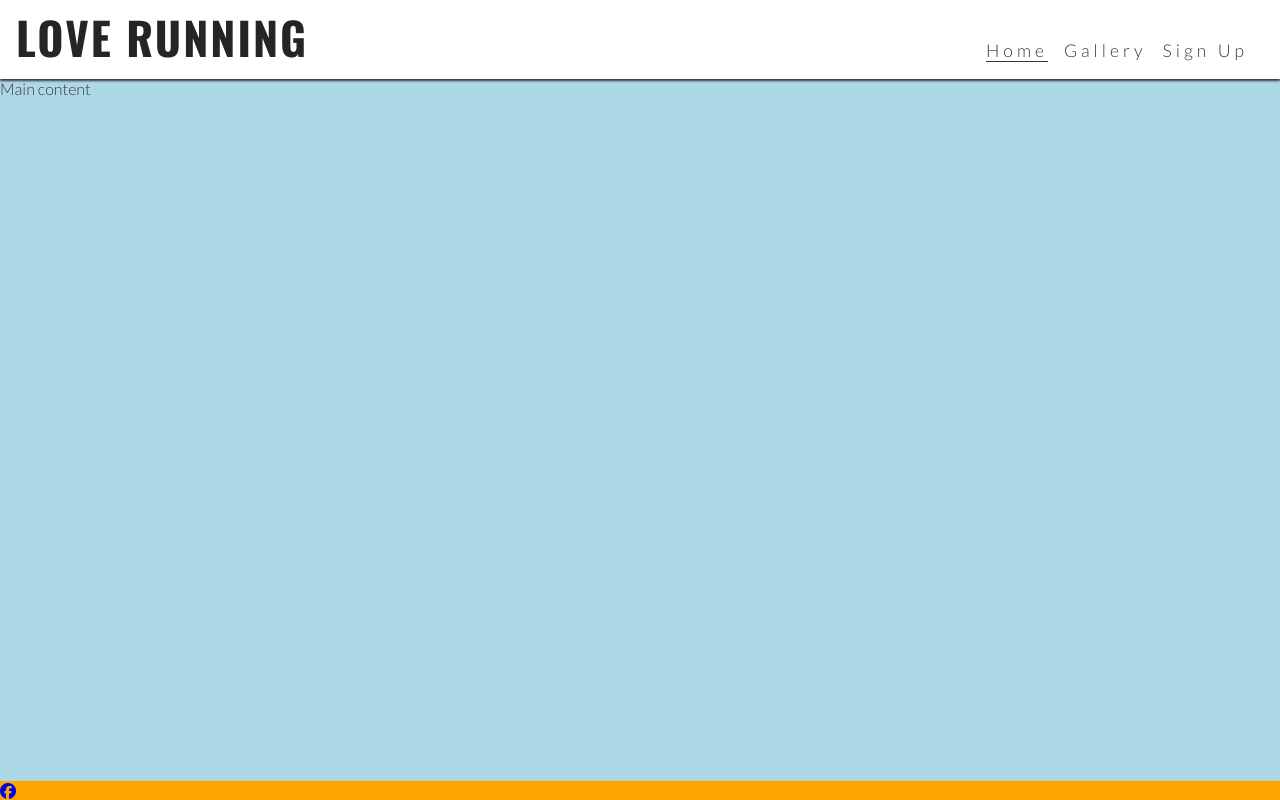
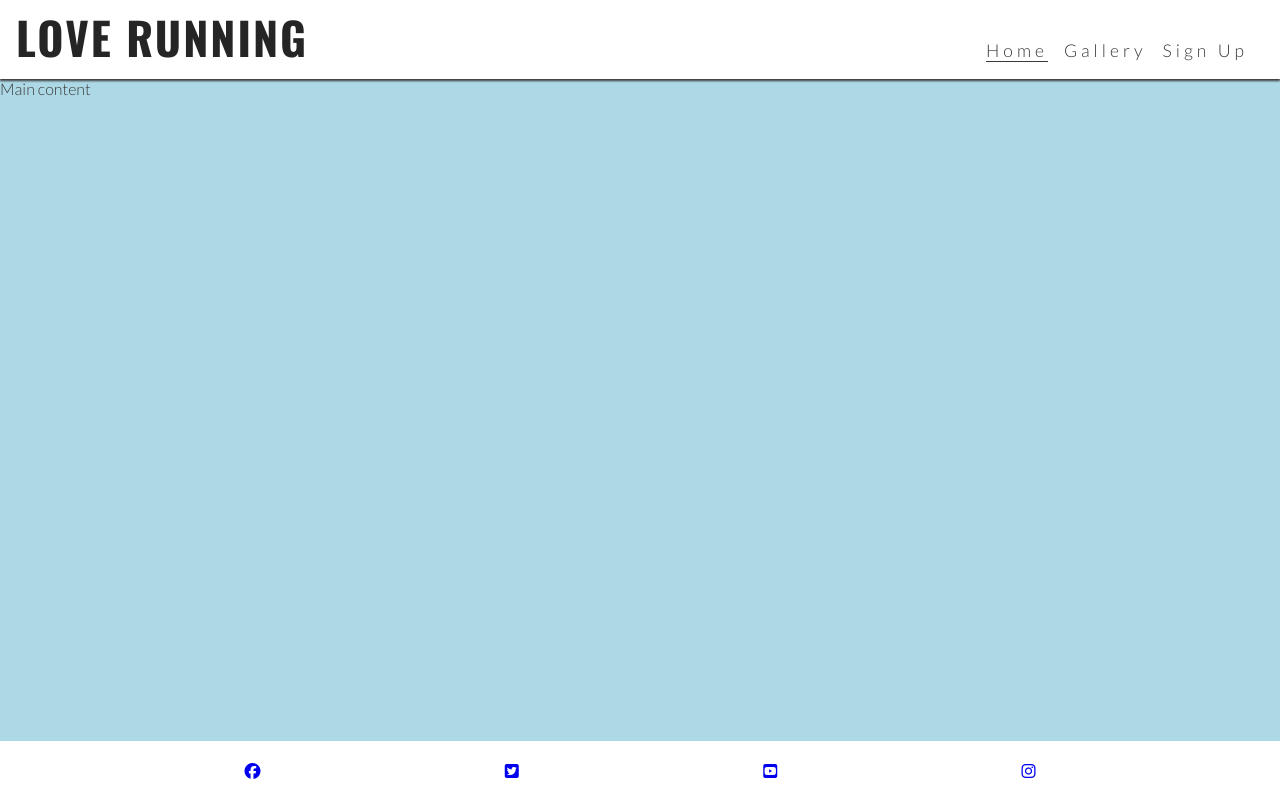
Before and after one commit to CaylinDewey/love-running-A, a plain HTML site: page index.html in a window 1280 px wide. Drawn offline with nearby package versions, Linux system fonts and the light colour scheme.

Commit message:
footer background colour to white  and icons horizontally listed no bullet points

```diff
--- a/assets/css/style.css
+++ b/assets/css/style.css
@@ -91,8 +91,12 @@ main {
 }
 
 /* Footer */
-footer {
-    background-color: orange;
+#social-networks {
+    text-align: center;
+    padding: 20px 0;
+    display: flex;
+    justify-content: space-evenly;
+    list-style-type: none;
 }
 
 /* Media query: tablets and larger (768px and up) */
--- a/index.html
+++ b/index.html
@@ -44,7 +44,9 @@
         <h1 id="logo">Love Running</h1>
       </a>
       <input type="checkbox" id="nav-toggle" name="nav-toggle" />
-      <label for="nav-toggle" class="nav-toggle-label">X</label>
+      <label for="nav-toggle" class="nav-toggle-label"
+        ><i class="fa-solid fa-bars"></i
+      ></label>
       <nav>
         <ul id="menu">
           <li><a href="" class="active">Home</a></li>
@@ -59,16 +61,54 @@
 
     <!-- Footer -->
     <footer>
-      <ul>
+      <ul id="social-networks">
         <li>
-            <a href="https://www.facebook.com/" target="_blank" rel="noopener"
-                aria-label="Visit our Facebook page (opens in a new tab)">
-                <i class="fa-brands fa-facebook"></i></a>
+          <a
+            href="https://www.facebook.com/"
+            target="_blank"
+            rel="noopener"
+            aria-label="Visit our Facebook page (opens in a new tab)"
+          >
+            <i class="fa-brands fa-facebook"></i>
+          </a>
+        </li>
+        <li>
+          <a
+            href="https://www.twitter.com/"
+            target="_blank"
+            rel="noopener"
+            aria-label="Visit our Twitter page (opens in a new tab)"
+          >
+            <i class="fa-brands fa-square-twitter"></i>
+          </a>
+        </li>
+        <li>
+          <a
+            href="https://www.youtube.com/"
+            target="_blank"
+            rel="noopener"
+            aria-label="Visit our YouTube page (opens in a new tab)"
+          >
+            <i class="fa-brands fa-square-youtube"></i>
+          </a>
+        </li>
+        <li>
+          <a
+            href="https://www.instagram.com/"
+            target="_blank"
+            rel="noopener"
+            aria-label="Visit our Instagram page (opens in a new tab)"
+          >
+            <i class="fa-brands fa-instagram"></i>
+          </a>
         </li>
       </ul>
     </footer>
 
     <!-- Font Awesome Kit -->
-    <script src="https://kit.fontawesome.com/2d98c3a458.js" crossorigin="anonymous"></script>
+    <script
+      src="https://kit.fontawesome.com/2d98c3a458.js"
+      crossorigin="anonymous"
+    ></script>
   </body>
 </html>
```
